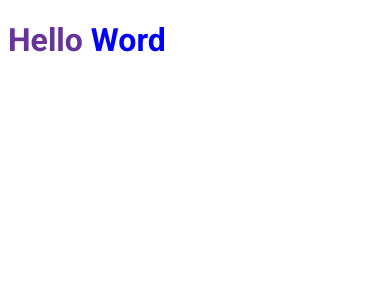
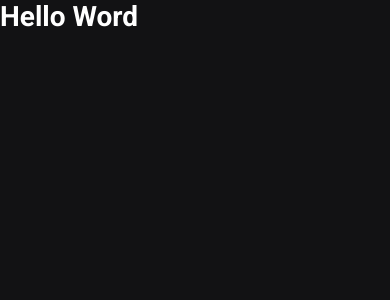
Before and after one commit to nicolaskruger/ignews, a Next.js app: page / in a window 390 px wide. Shown: the top 300 px of the page. Built offline with nearby package versions, Linux system fonts and the light colour scheme.

Commit message:
estilos globais do app

```diff
--- a/src/pages/_app.tsx
+++ b/src/pages/_app.tsx
@@ -1,5 +1,6 @@
 import { NextPage } from "next";
 import { AppProps } from "next/app"
+import "../styles/global.scss";
 
 const MyApp: NextPage<AppProps> = ({ Component, pageProps }) => {
   return <Component {...pageProps} />;
--- a/src/pages/index.tsx
+++ b/src/pages/index.tsx
@@ -1,5 +1,4 @@
 import { NextPage } from "next";
-import style from "../styles/home.module.scss";
 import Head from "next/head";
 
 const Home: NextPage = () => {
@@ -9,8 +8,8 @@ const Home: NextPage = () => {
         <title>Início | IgNews</title>
       </Head>
 
-      <h1 className={style.title}>
-        Hello <span>Word</span>
+      <h1>
+        Hello Word
       </h1>
     </>
   )
--- /dev/null
+++ b/src/styles/global.scss
@@ -0,0 +1,48 @@
+* {
+  margin: 0;
+  padding: 0;
+}
+
+:root {
+  --white: #ffffff;
+  --gray-100: #e1e1e6;
+  --gray-300: #a8a8b3;
+  --gray-900: #121214;
+
+  --cyan-500: #16dafb;
+  --yellow-500: #eba417;
+}
+
+@media (max-width: 1080px) {
+  html {
+    font-size: 93.75%;
+  }
+}
+
+@media (max-width: 720px) {
+  html {
+    font-size: 87.5%;
+  }
+}
+
+body {
+  background-color: var(--gray-900);
+  color: var(--white);
+}
+
+body,
+input,
+textarea,
+select,
+button {
+  font: 400 1rem "Roboto", sans-serif;
+}
+
+button {
+  cursor: pointer;
+}
+
+a {
+  color: inherit;
+  text-decoration: none;
+}
--- a/src/styles/home.module.scss
+++ /dev/null
@@ -1,7 +0,0 @@
-.title {
-  color: rebeccapurple;
-  font-family: roboto;
-  span {
-    color: blue;
-  }
-}
```
Also changed, not shown: public/index.html (+12 -0 lines).
